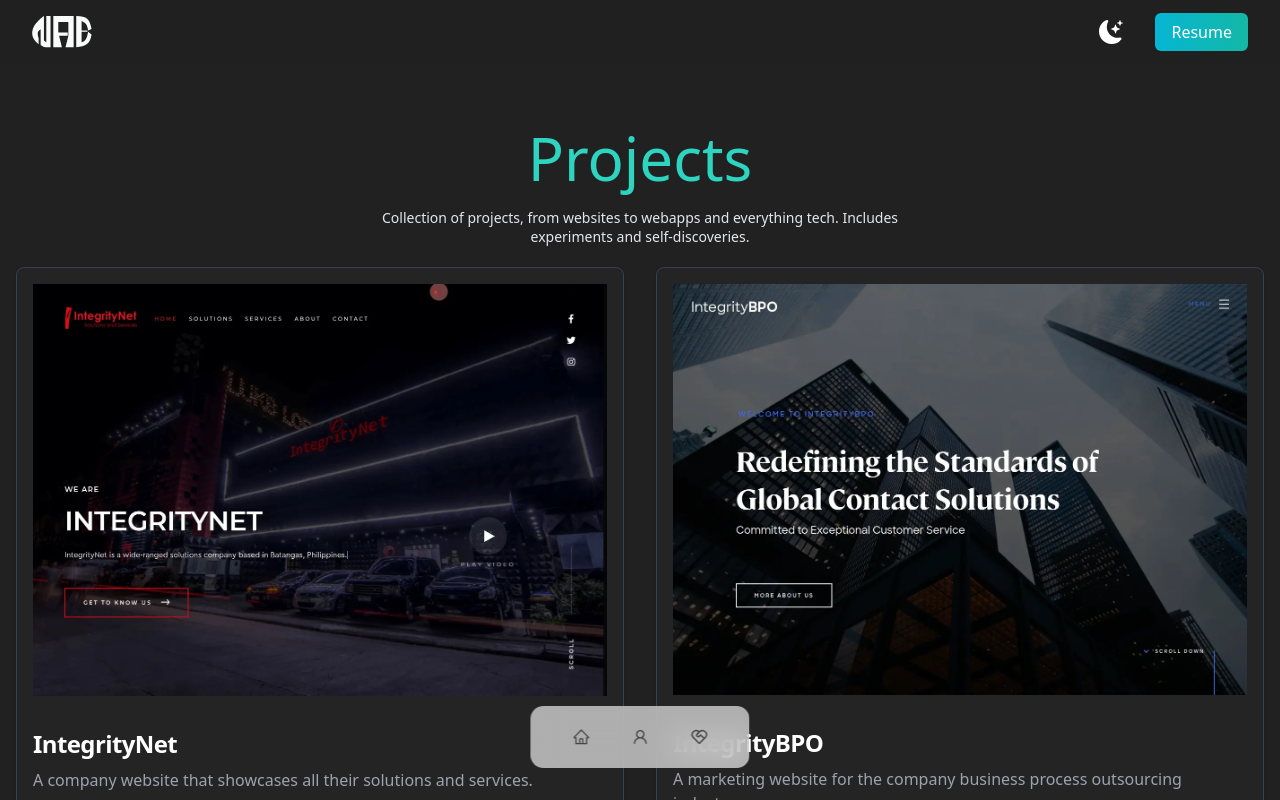
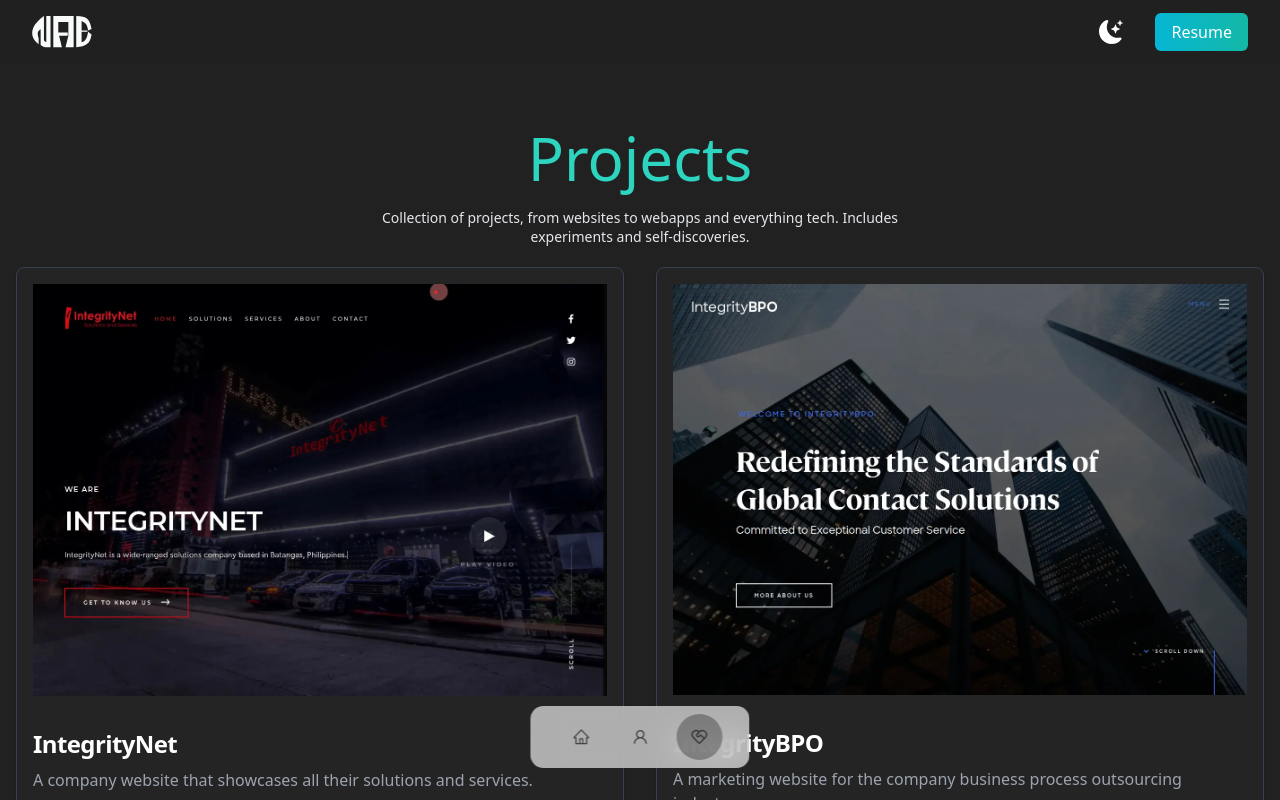
Before and after one commit to nabalmes/react-2023, a React (Create React App) app: page /work in a window 1280 px wide. Shown: the top 800 px of the page. Built offline with nearby package versions, Linux system fonts and the light colour scheme.

Commit message:
update nav hover

```diff
--- a/src/nav/nav.css
+++ b/src/nav/nav.css
@@ -23,6 +23,10 @@
 }
 
 nav a:hover{
+    background: rgba(0, 0, 0, 0.3);
+}
+
+.navBar-link.active {
     background: rgba(0, 0, 0, 0.3);
 }
 
```
